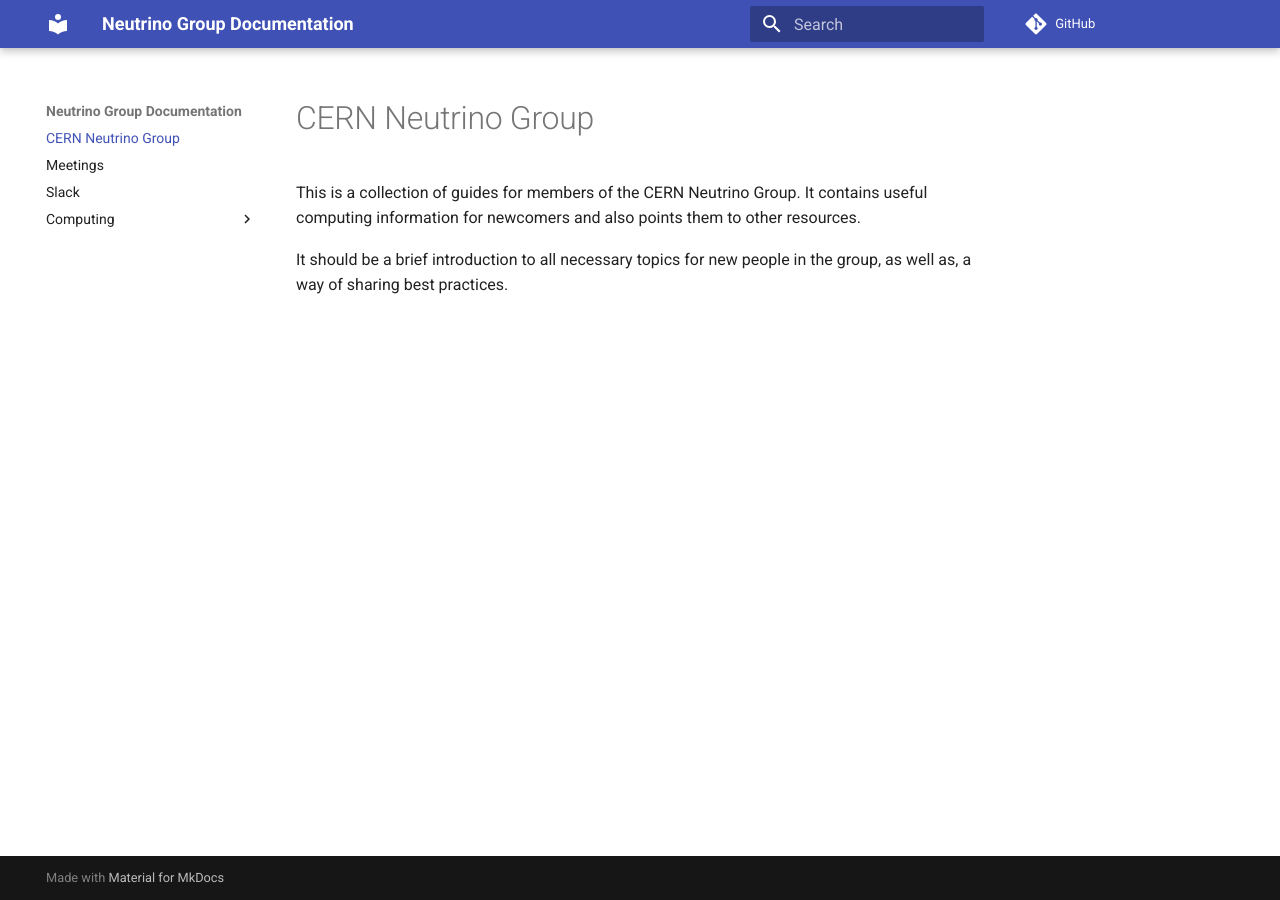
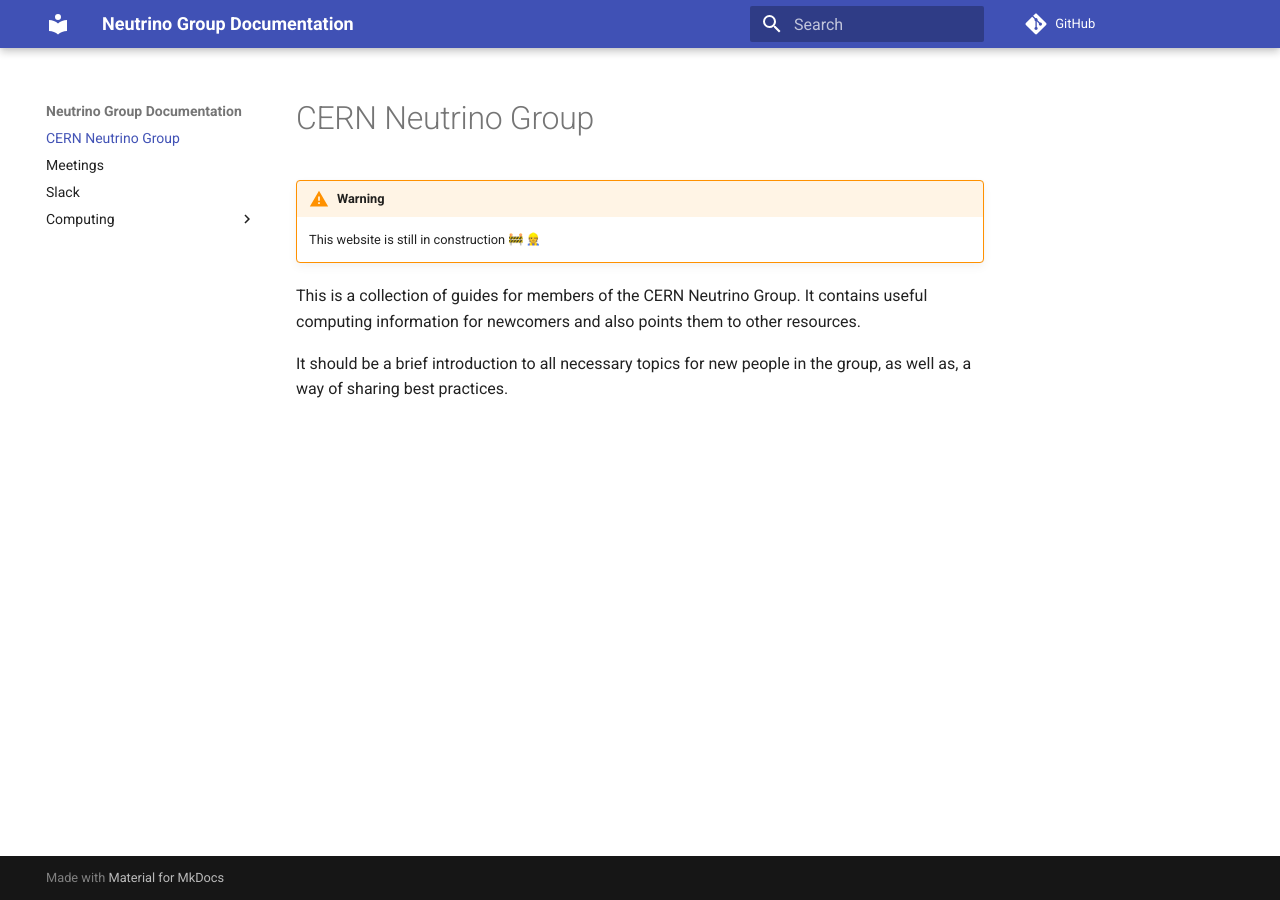
Before and after one commit to neutrino-cern/neutrino-cern.github.io, an MkDocs documentation site: the page built from docs/index.md, in a window 1280 px wide. Built offline with MkDocs 1.6.1 and Material for MkDocs 9.7.7, drawn with Linux system fonts in a browser that asks for light colours; emoji names are drawn with the system emoji font; comment, search, counter and statistics services are not loaded.

Commit message:
Add warning that the website is still being built

```diff
--- a/docs/index.md
+++ b/docs/index.md
@@ -1,4 +1,7 @@
 # CERN Neutrino Group
+!!! warning
+    This website is still in construction :construction: :construction_worker:
+
 
 This is a collection of guides for members of the CERN Neutrino Group. It contains useful computing information for newcomers and also points them to other resources.
 
--- a/mkdocs.yml
+++ b/mkdocs.yml
@@ -9,5 +9,11 @@ markdown_extensions:
   - admonition
   - pymdownx.details
   - pymdownx.superfences
+  - attr_list
+  - pymdownx.emoji:
+      emoji_index: !!python/name:materialx.emoji.twemoji
+      emoji_generator: !!python/name:materialx.emoji.to_svg
+
+
 
 repo_url: https://github.com/neutrino-cern/neutrino-cern.github.io
```
